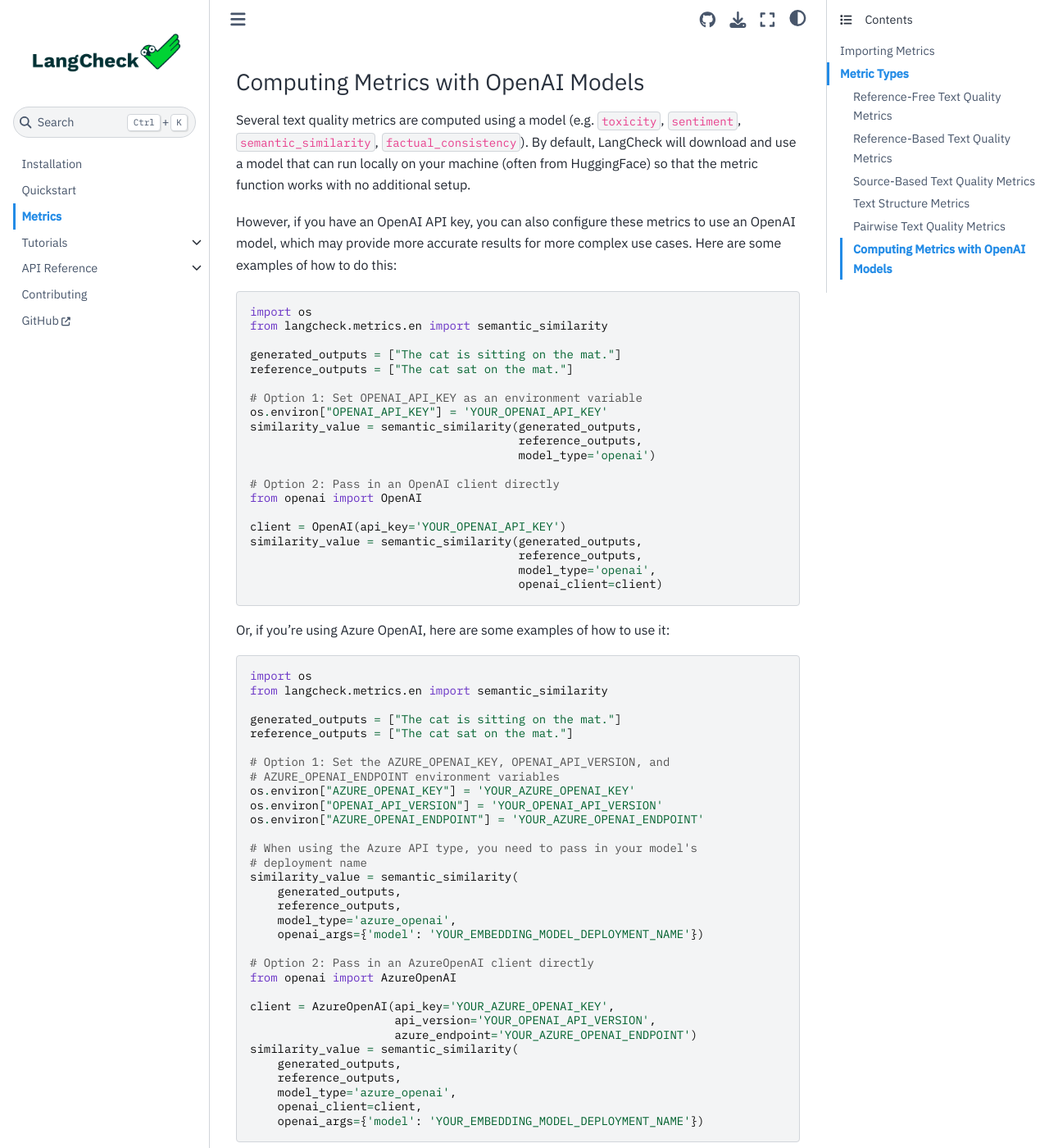
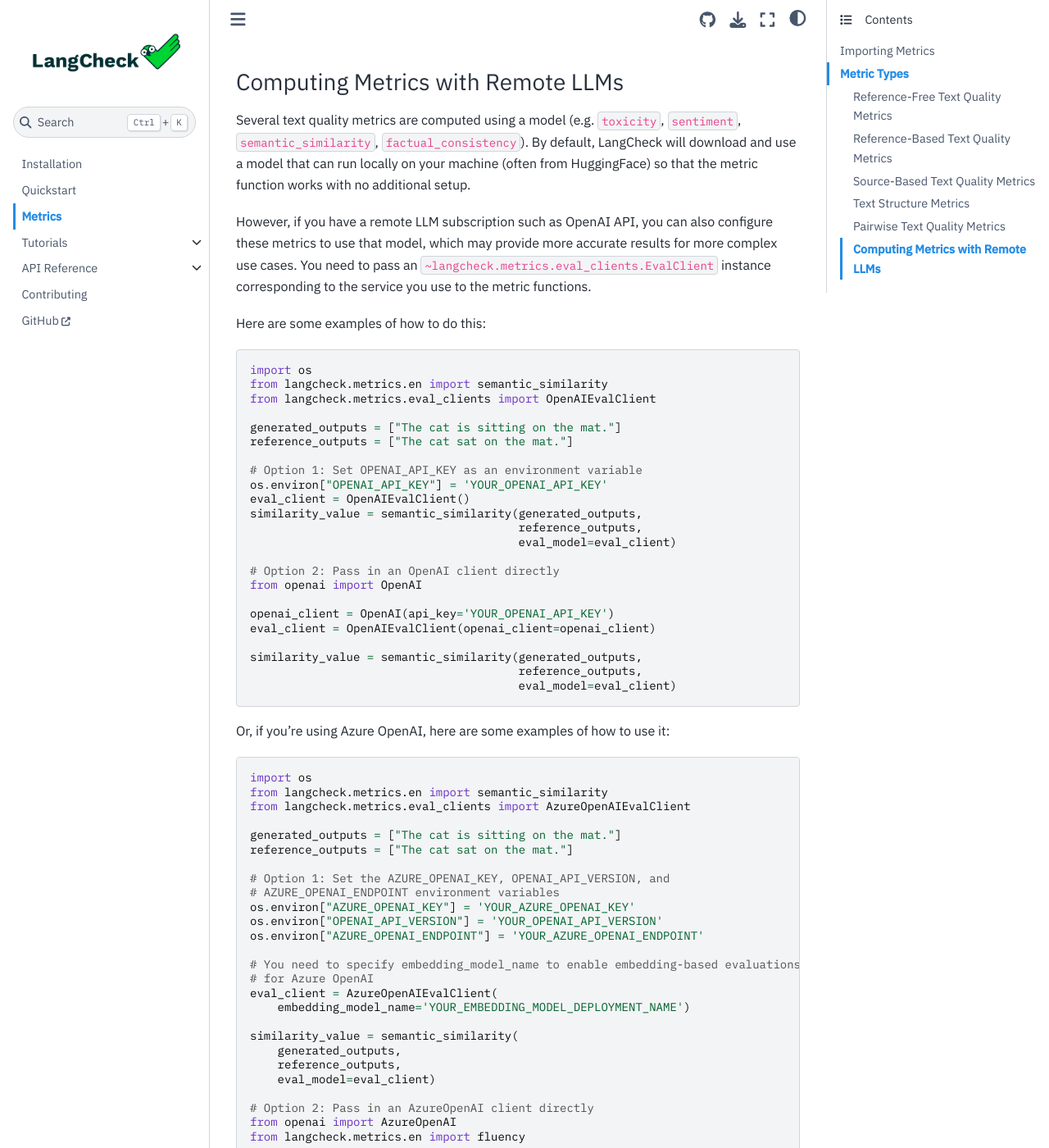
Before and after one commit to citadel-ai/langcheck, a Sphinx documentation site: the page built from docs/metrics.md, in a window 1280 px wide and 1400 px high, scrolled down 2929 px. Shown: the whole window at 82% size. Built offline with Sphinx 7.4.7 and the Sphinx Book theme 1.1.4, drawn with Linux system fonts in a browser that asks for light colours; some of the changed text lies outside the part shown.

Commit message:
Update documentation

````diff
--- a/docs/metrics.md
+++ b/docs/metrics.md
@@ -84,34 +84,41 @@
 
 An example metric is {func}`~langcheck.metrics.en.pairwise_text_quality.pairwise_comparison`, which compares the quality of two generated outputs (`generated_outputs_a` and `generated_outputs_a`) in response to the given prompt. If a reference output and/or source text are provided, those are also taken into consideration to judge the quality of the outputs. The scores are either 0.0 (Response A is better), 0.5 (Tie), or 1.0 (Response B is better).
 
-(computing-metrics-with-openai-models)=
-### Computing Metrics with OpenAI Models
+(computing-metrics-with-remote-llms)=
+### Computing Metrics with Remote LLMs
 
 Several text quality metrics are computed using a model (e.g. `toxicity`, `sentiment`, `semantic_similarity`, `factual_consistency`). By default, LangCheck will download and use a model that can run locally on your machine (often from HuggingFace) so that the metric function works with no additional setup.
 
-However, if you have an OpenAI API key, you can also configure these metrics to use an OpenAI model, which may provide more accurate results for more complex use cases. Here are some examples of how to do this:
+However, if you have a remote LLM subscription such as OpenAI API, you can also configure these metrics to use that model, which may provide more accurate
+results for more complex use cases. You need to pass an `~langcheck.metrics.eval_clients.EvalClient` instance corresponding to the service you use to the
+metric functions.
+
+Here are some examples of how to do this:
 
 ```python
 import os
 from langcheck.metrics.en import semantic_similarity
+from langcheck.metrics.eval_clients import OpenAIEvalClient
 
 generated_outputs = ["The cat is sitting on the mat."]
 reference_outputs = ["The cat sat on the mat."]
 
 # Option 1: Set OPENAI_API_KEY as an environment variable
 os.environ["OPENAI_API_KEY"] = 'YOUR_OPENAI_API_KEY'
+eval_client = OpenAIEvalClient()
 similarity_value = semantic_similarity(generated_outputs,
                                        reference_outputs,
-                                       model_type='openai')
+                                       eval_model=eval_client)
 
 # Option 2: Pass in an OpenAI client directly
 from openai import OpenAI
 
-client = OpenAI(api_key='YOUR_OPENAI_API_KEY')
+openai_client = OpenAI(api_key='YOUR_OPENAI_API_KEY')
+eval_client = OpenAIEvalClient(openai_client=openai_client)
+
 similarity_value = semantic_similarity(generated_outputs,
                                        reference_outputs,
-                                       model_type='openai',
-                                       openai_client=client)
+                                       eval_model=eval_client)
 ```
 
 Or, if you're using Azure OpenAI, here are some examples of how to use it:
@@ -119,6 +126,7 @@
 ```python
 import os
 from langcheck.metrics.en import semantic_similarity
+from langcheck.metrics.eval_clients import AzureOpenAIEvalClient
 
 generated_outputs = ["The cat is sitting on the mat."]
 reference_outputs = ["The cat sat on the mat."]
@@ -129,24 +137,31 @@
 os.environ["OPENAI_API_VERSION"] = 'YOUR_OPENAI_API_VERSION'
 os.environ["AZURE_OPENAI_ENDPOINT"] = 'YOUR_AZURE_OPENAI_ENDPOINT'
 
-# When using the Azure API type, you need to pass in your model's
-# deployment name
+# You need to specify embedding_model_name to enable embedding-based evaluations
+# for Azure OpenAI
+eval_client = AzureOpenAIEvalClient(
+    embedding_model_name='YOUR_EMBEDDING_MODEL_DEPLOYMENT_NAME')
+
 similarity_value = semantic_similarity(
     generated_outputs,
     reference_outputs,
-    model_type='azure_openai',
-    openai_args={'model': 'YOUR_EMBEDDING_MODEL_DEPLOYMENT_NAME'})
+    eval_model=eval_client)
 
 # Option 2: Pass in an AzureOpenAI client directly
 from openai import AzureOpenAI
+from langcheck.metrics.en import fluency
 
-client = AzureOpenAI(api_key='YOUR_AZURE_OPENAI_KEY',
+azure_openai_client = AzureOpenAI(api_key='YOUR_AZURE_OPENAI_KEY',
                      api_version='YOUR_OPENAI_API_VERSION',
                      azure_endpoint='YOUR_AZURE_OPENAI_ENDPOINT')
-similarity_value = semantic_similarity(
+# You need to specify text_model_name to enable text-based evaluations
+# for Azure OpenAI
+eval_client = AzureOpenAIEvalClient(
+    text_model_name='YOUR_TEXT_MODEL_DEPLOYMENT_NAME',
+    azure_openai_client=azure_openai_cilent
+)
+
+fluency_value = fluency(
     generated_outputs,
-    reference_outputs,
-    model_type='azure_openai',
-    openai_client=client,
-    openai_args={'model': 'YOUR_EMBEDDING_MODEL_DEPLOYMENT_NAME'})
+    eval_model=eval_client)
 ```
````
Also changed, not shown: 5 other files.
